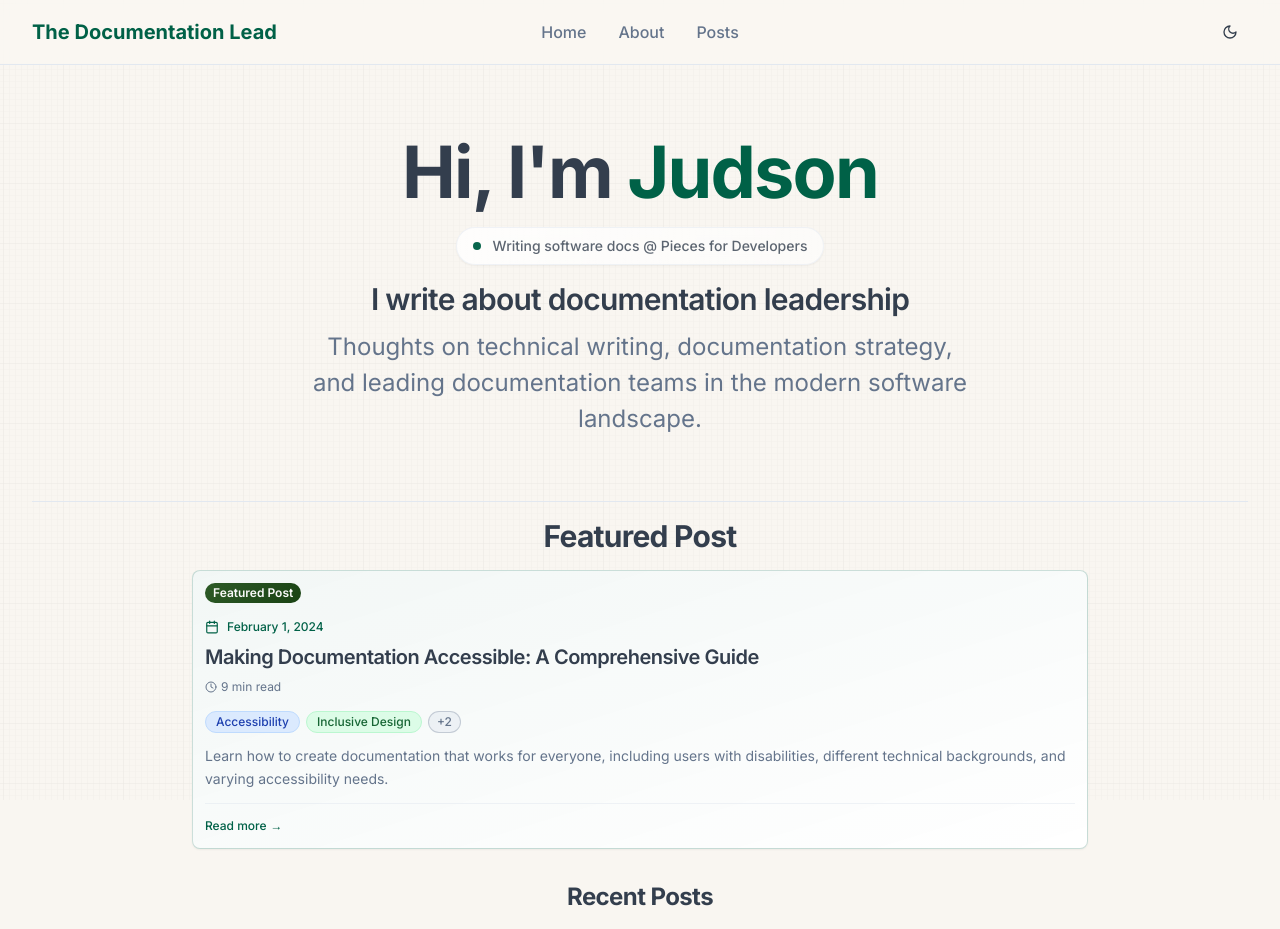
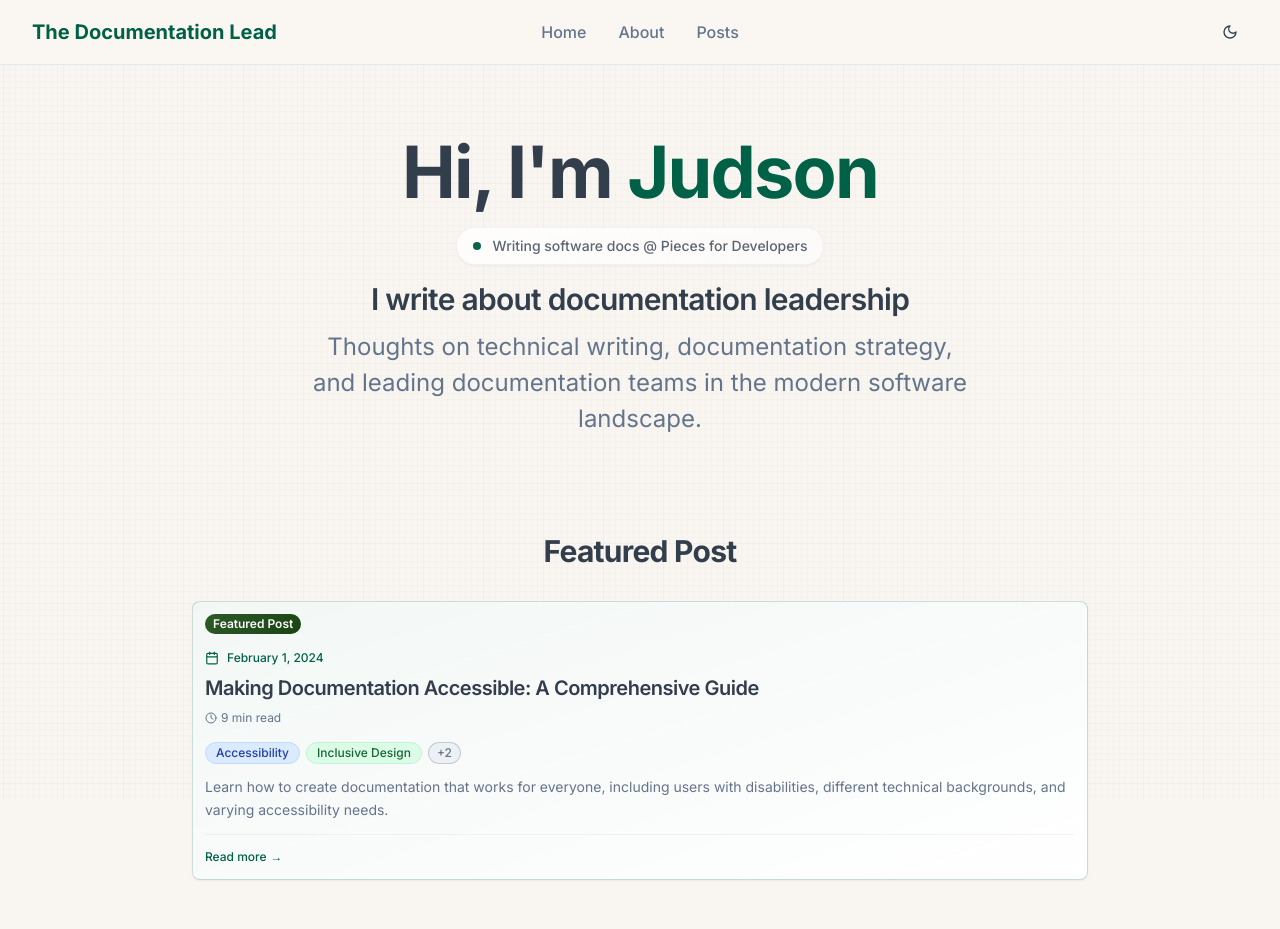
Before and after one commit to sirbonneville/docu-flow-blog, a React (Vite) app: page / in a window 1280 px wide. Shown: the top 929 px of the page. Built offline with nearby package versions, Linux system fonts and the light colour scheme.

Commit message:
Refactor hero and featured post section
Removed the divider and repositioned the "Featured Post" heading to be vertically centered between the hero subheader and the featured post card.

```diff
--- a/src/pages/Index.tsx
+++ b/src/pages/Index.tsx
@@ -14,11 +14,11 @@ const Index = () => {
       <div className="animate-fade-in">
         <Hero />
 
-        {/* Featured Post Section */}
+        {/* Featured Post Section - Seamless flow with centered heading */}
         {featuredPost && (
-          <section className="py-4 border-t">
+          <section className="py-8">
             <div className="max-w-4xl mx-auto">
-              <h2 className="text-2xl md:text-3xl font-bold text-center mb-4">
+              <h2 className="text-2xl md:text-3xl font-bold text-center mb-8">
                 Featured Post
               </h2>
               <PostCard
```
